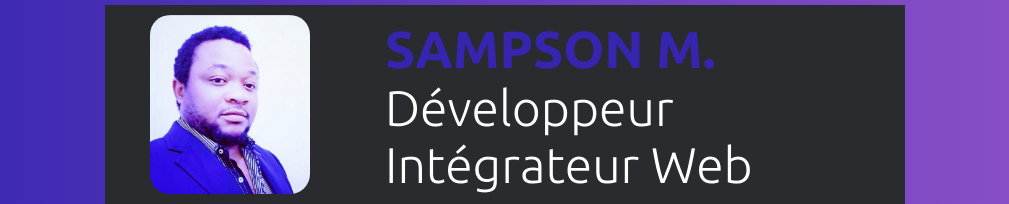
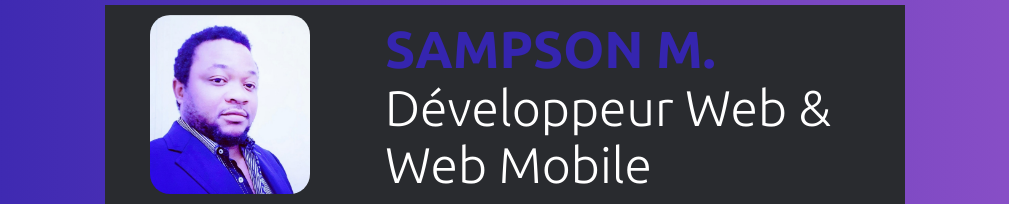
Before and after one commit to SAMMBENDE/CV3, a plain HTML site: page index.html in a window 1280 px wide. Shown: the top 204 px of the page, without its empty margins (135-1144 px from the left). Drawn offline with Linux system fonts and the light colour scheme.

Commit message:
title change

```diff
--- a/index.html
+++ b/index.html
@@ -162,7 +162,7 @@
 							Sampson M.
 						</div>
 						<div class="role">
-							Développeur Intégrateur Web
+							Développeur Web & Web Mobile
 						</div>
 					</div>
 					<!-- <div class="about">
```
